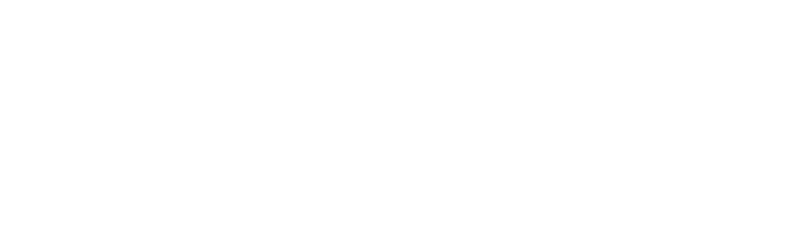
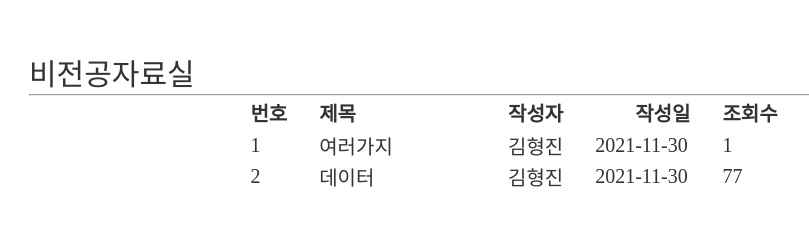
Before and after one commit to doubleyou77/FirstHomepage-jungbo, a plain HTML site: page Room/nonmajor.html in a window 1280 px wide. Shown: the whole page, without its empty margins (111-920 px from the left). Drawn offline with Linux system fonts and the light colour scheme.

Commit message:
2021-11-30

```diff
--- a/Room/nonmajor.html
+++ b/Room/nonmajor.html
@@ -3,8 +3,45 @@
 <head>
     <meta charset="UTF-8">
     <title>4반놈즈</title>
+    <link href="../css/style.css" rel="stylesheet">
+    <link href="../css/style_information.css" rel="stylesheet">
 </head>
 <body>
+    <span id="speaker">비전공자료실<hr></span>
+    <table id="table">
+        <tr>
+            <th id="number">번호</th><th id="title">제목</th><th id="maker">작성자</th><th id="day">작성일</th><th id="
+            views">조회수</th>
+        </tr>
+        <tr>
+        </tr>
+    </table>
 
+    <script>
+        let table = document.getElementById('table');
+        title = ['여러가지', '데이터']
+        maker = ['김형진', '김형진']
+        day = ['2021-11-30', '2021-11-30']
+        views = [1, 77]
+        for(let i = 0;i<title.length;i++) {
+            let tr = document.createElement('tr');
+            let td = document.createElement('td');
+            let tdtitle = document.createElement('td');
+            let tdmaker = document.createElement('td');
+            let tdday = document.createElement('td');
+            let tdviews = document.createElement('td');
+            td.innerHTML = `<a href="#"> ${i+1}</a>`
+            tdtitle.innerHTML = `<a href="#">${title[i]}</a>`
+            tdmaker.innerHTML = `<a href="#">${maker[i]}</a>`
+            tdday.innerHTML = `<a href="#">${day[i]}</a>`
+            tdviews.innerHTML = `<a href="#">${views[i]} </a>`
+            tr.appendChild(td);
+            tr.appendChild(tdtitle);
+            tr.appendChild(tdmaker);
+            tr.appendChild(tdday);
+            tr.appendChild(tdviews);
+            table.appendChild(tr);
+        }
+    </script>
 </body>
 </html>
--- /dev/null
+++ b/css/style_information.css
@@ -0,0 +1,17 @@
+table {
+    position: relative;
+    top: 50px;
+}
+
+th {
+    margin: 3px;
+    padding-right: 30px;
+}
+
+#title {
+    padding-right: 150px;
+}
+
+#day {
+    padding-left: 40px;
+}
--- /dev/null
+++ b/css/style_schoolcalendar.css
@@ -0,0 +1,4 @@
+div {
+    position: relative;
+    top: 50px;
+}
```
Also changed, not shown: Room/information.html (+37 -0 lines), Room/major.html (+37 -0 lines), findid.html (+5 -7 lines), findpw.html (+5 -7 lines), index.html (+0 -4 lines), login.html (+0 -3 lines), menuinformation.html (deleted, +0 -12 lines), online class/prints.html (+1 -1 lines), online class/tip.html (+6 -1 lines), register.html (+0 -3 lines), register2.html (+0 -3 lines), school_calendar/performanceevaluationinformation.html (+6 -1 lines), school_calendar/schoolcalendar.html (+6 -1 lines), school_calendar/testrange.html (+6 -1 lines), 3 more files.
